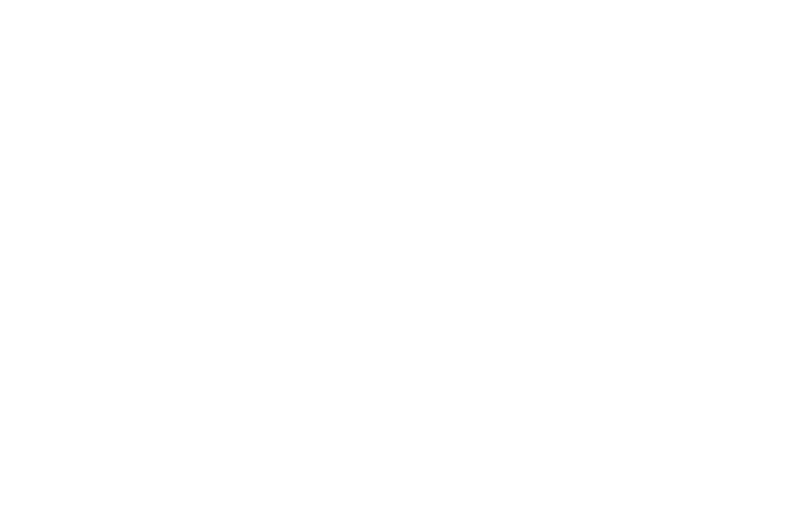
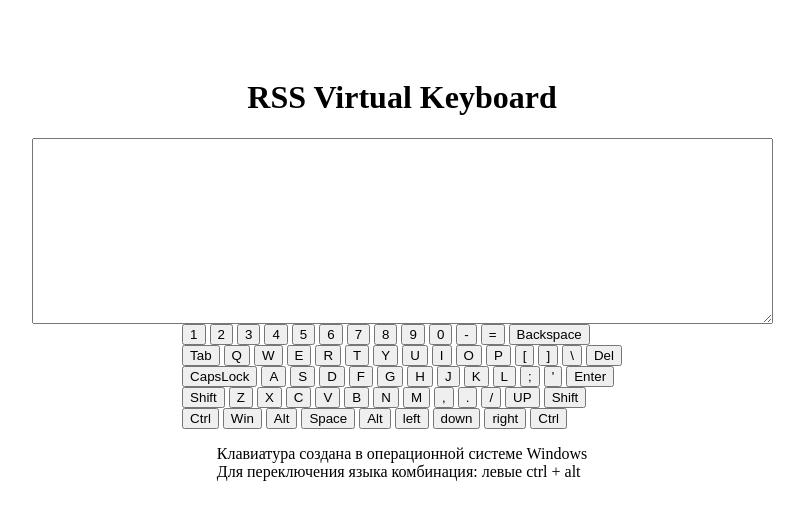
Before and after one commit to Domovenocheg/virtual-keyboard, a website: page index.html in a window 1280 px wide. Shown: the whole page, without its empty margins (246-1050 px from the left). Drawn offline with Linux system fonts and the light colour scheme.

Commit message:
fear: add elements in html, css, sript files

```diff
--- a/index.html
+++ b/index.html
@@ -8,6 +8,95 @@
     <title>Virtual Keyboard</title>
   </head>
   <body>
+    <div class="container">
+      <h1 class="title">RSS Virtual Keyboard</h1>
+      <textarea
+        class="textarea output"
+        name=""
+        id=""
+        cols="90"
+        rows="12"
+      ></textarea>
+      <div class="keyboard">
+        <div class="first-row">
+          <button value="1">1</button>
+          <button value="2">2</button>
+          <button value="3">3</button>
+          <button value="4">4</button>
+          <button value="5">5</button>
+          <button value="6">6</button>
+          <button value="7">7</button>
+          <button value="8">8</button>
+          <button value="9">9</button>
+          <button value="0">0</button>
+          <button value="-">-</button>
+          <button value="=">=</button>
+          <button value="backspace">Backspace</button>
+        </div>
+        <div class="second-row">
+          <button value="tab">Tab</button>
+          <button value="q">Q</button>
+          <button value="w">W</button>
+          <button value="e">E</button>
+          <button value="r">R</button>
+          <button value="t">T</button>
+          <button value="y">Y</button>
+          <button value="u">U</button>
+          <button value="i">I</button>
+          <button value="o">O</button>
+          <button value="p">P</button>
+          <button value="[">[</button>
+          <button value="]">]</button>
+          <button value="\">\</button>
+          <button value="del">Del</button>
+        </div>
+        <div class="third-row">
+          <button value="capslock">CapsLock</button>
+          <button value="a">A</button>
+          <button value="s">S</button>
+          <button value="d">D</button>
+          <button value="f">F</button>
+          <button value="g">G</button>
+          <button value="h">H</button>
+          <button value="j">J</button>
+          <button value="k">K</button>
+          <button value="l">L</button>
+          <button value=";">;</button>
+          <button value="'">'</button>
+          <button value="enter">Enter</button>
+        </div>
+        <div class="forth-row">
+          <button value="shift">Shift</button>
+          <button value="z">Z</button>
+          <button value="x">X</button>
+          <button value="c">C</button>
+          <button value="v">V</button>
+          <button value="b">B</button>
+          <button value="n">N</button>
+          <button value="m">M</button>
+          <button value=",">,</button>
+          <button value=".">.</button>
+          <button value="/">/</button>
+          <button value="UP">UP</button>
+          <button value="shift">Shift</button>
+        </div>
+        <div class="fifth-row">
+          <button value="ctrl">Ctrl</button>
+          <button value="win">Win</button>
+          <button value="alt">Alt</button>
+          <button value="space">Space</button>
+          <button value="alt">Alt</button>
+          <button value="left">left</button>
+          <button value="down">down</button>
+          <button value="right">right</button>
+          <button value="ctrl">Ctrl</button>
+        </div>
+      </div>
+      <p>
+        Клавиатура создана в операционной системе Windows <br />
+        Для переключения языка комбинация: левыe ctrl + alt
+      </p>
+    </div>
     <script src="script.js"></script>
   </body>
 </html>
--- a/script.js
+++ b/script.js
@@ -1 +1,18 @@
 "use strict";
+
+const buttons = document.querySelectorAll(".keyboard button");
+const output = document.querySelector(".output");
+console.log(output);
+
+buttons.forEach((button) => {
+  button.addEventListener("click", () => {
+    const value = button.getAttribute("value");
+    if (value === "space") {
+      output.value += " ";
+    } else if (value === "backspace") {
+      output.value = output.value.slice(0, -1);
+    } else {
+      output.value += value;
+    }
+  });
+});
--- a/style.css
+++ b/style.css
@@ -0,0 +1,12 @@
+body {
+  max-width: 1280px;
+  padding-top: 50px;
+}
+.container {
+  width: 1280px;
+  margin: 0 auto;
+  display: flex;
+  justify-content: center;
+  align-items: center;
+  flex-direction: column;
+}
```
